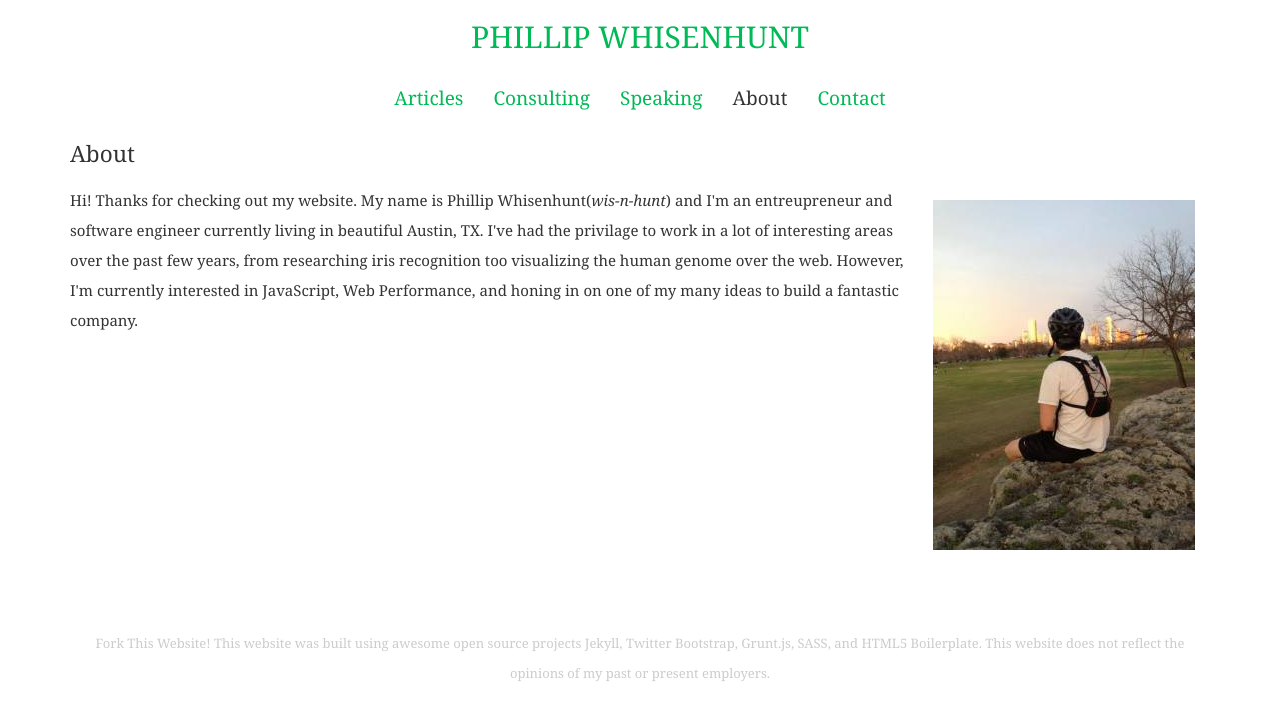
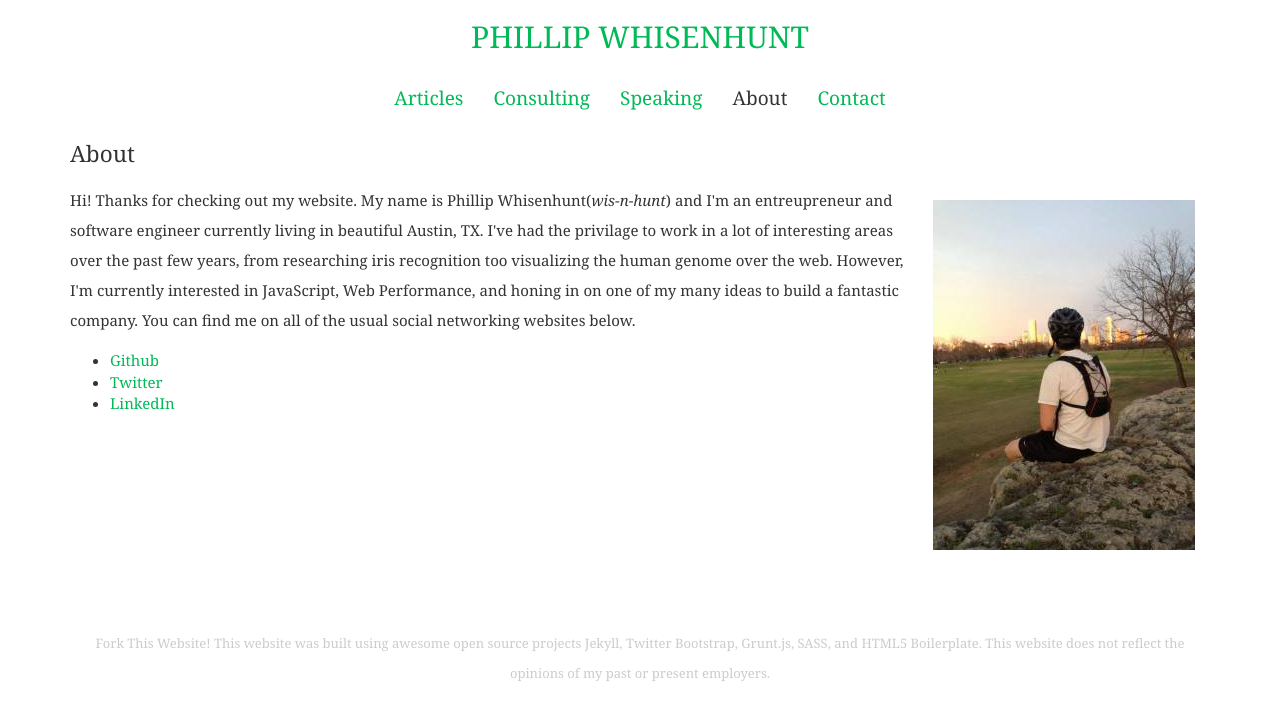
Before and after one commit to pwhisenhunt/pwhisenhunt.github.io, a Jekyll site: the page built from about/index.html, in a window 1280 px wide. Shown: the top 720 px of the page. Built offline with Jekyll 4.4.1, drawn with Linux system fonts in a browser that asks for light colours; comment, search, counter and statistics services are not loaded.

Commit message:
minor updates.

```diff
--- a/about/index.html
+++ b/about/index.html
@@ -5,5 +5,10 @@ title: About
 ---
 <img class="pull-right" src="/images/about.png" alt="{{ site.author.name }} About" />
 <p>
-    Hi! Thanks for checking out my website. My name is Phillip Whisenhunt(<em>wis-n-hunt</em>) and I'm an entreupreneur and software engineer currently living in beautiful Austin, TX. I've had the privilage to work in a lot of interesting areas over the past few years, from researching iris recognition too visualizing the human genome over the web. However, I'm currently interested in JavaScript, Web Performance, and honing in on one of my many ideas to build a fantastic company.
+    Hi! Thanks for checking out my website. My name is Phillip Whisenhunt(<em>wis-n-hunt</em>) and I'm an entreupreneur and software engineer currently living in beautiful Austin, TX. I've had the privilage to work in a lot of interesting areas over the past few years, from researching iris recognition too visualizing the human genome over the web. However, I'm currently interested in JavaScript, Web Performance, and honing in on one of my many ideas to build a fantastic company. You can find me on all of the usual social networking websites below.
 </p>
+<ul>
+  <li><a href="http://github.com/pwhisenhunt" target="_blank" name="{{site.author.name}} github">Github</a></li>
+  <li><a href="http://twitter.com/pwhisenhunt" target="_blank" name="{{site.author.name}} twitter">Twitter</a></li>
+  <li><a href="http://www.linkedin.com/in/whisenhunt" target="_blank" name="{{site.author.name}} linkedin">LinkedIn</a></li>
+</ul>
```
